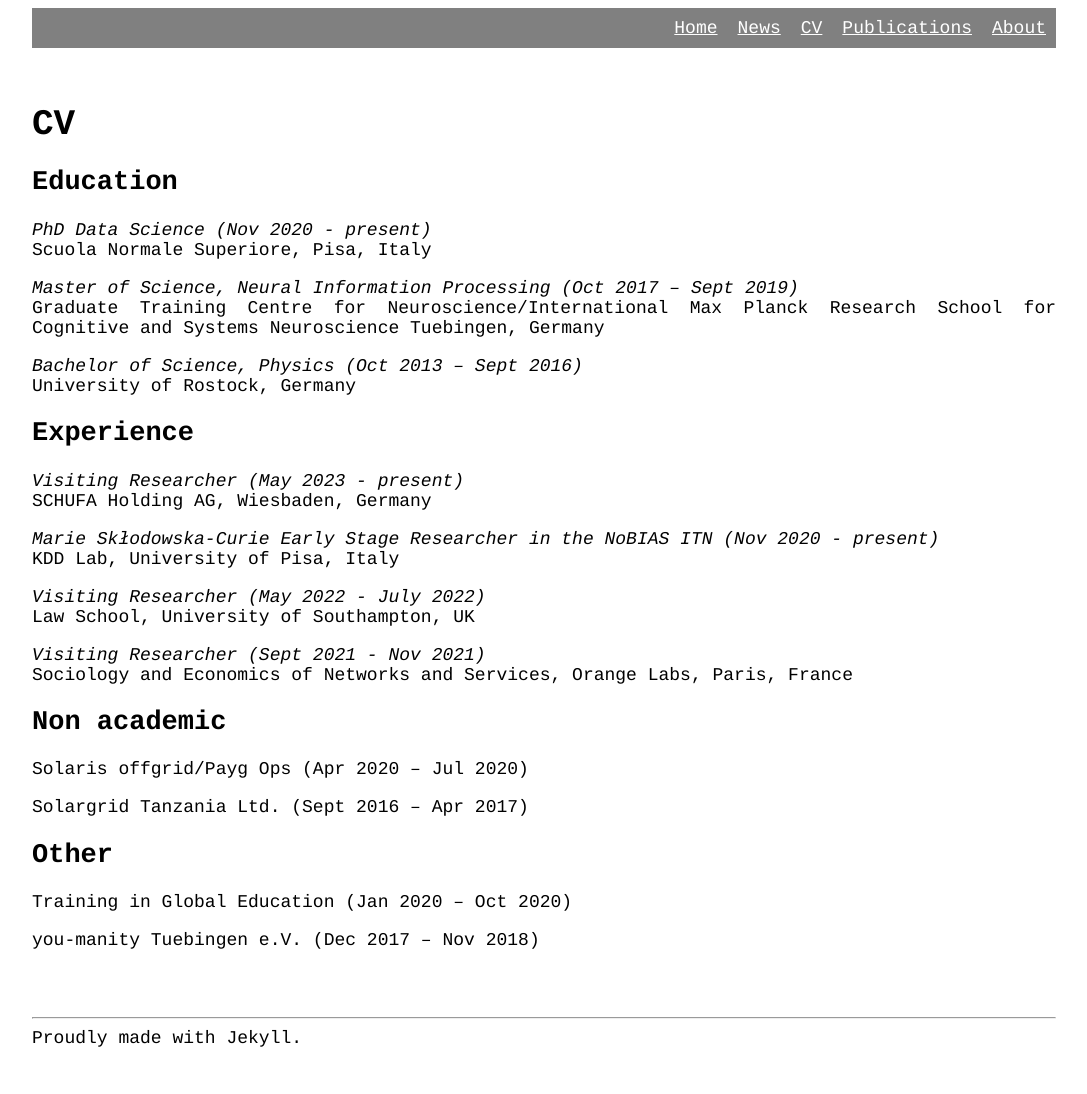
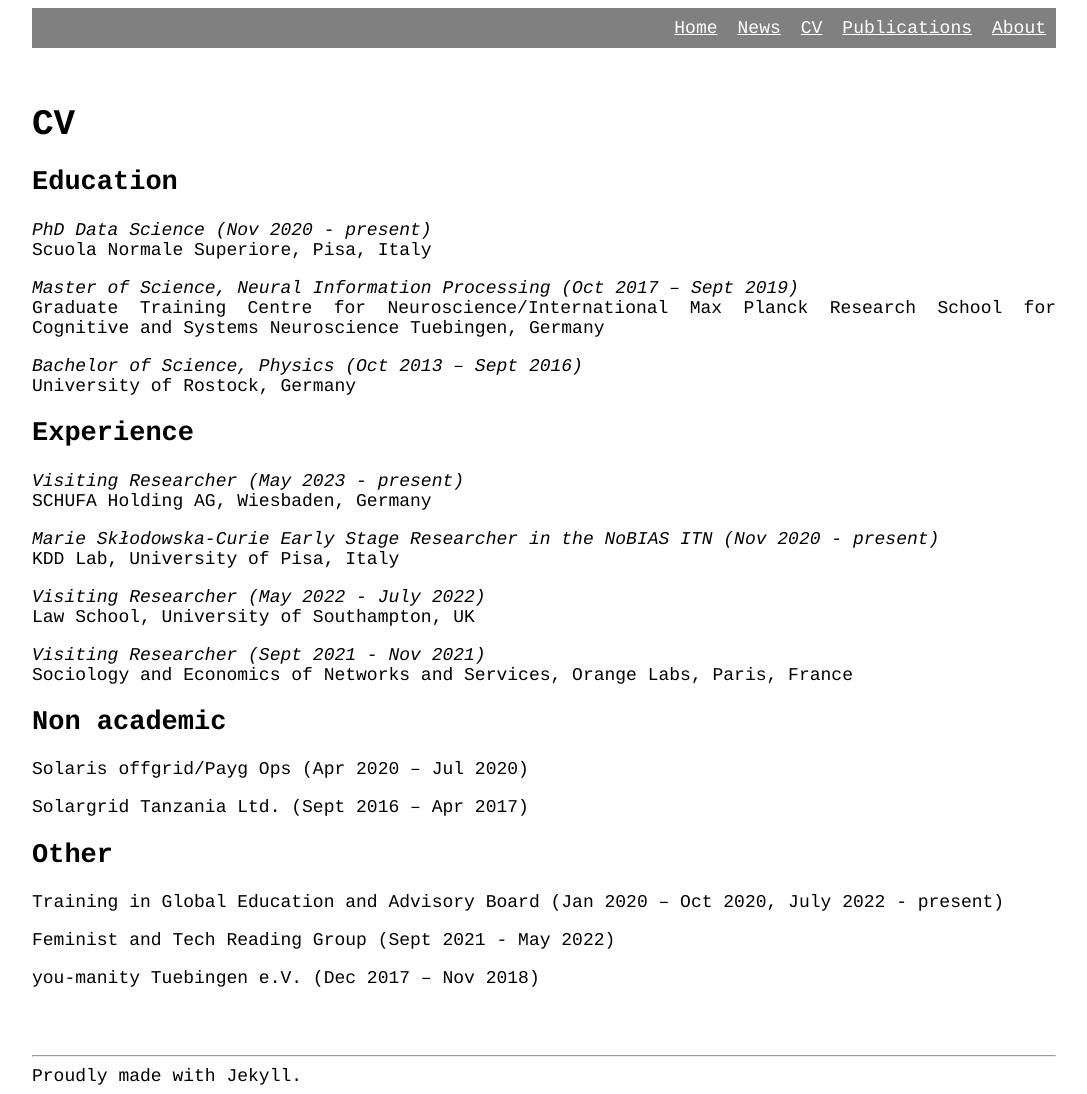
Before and after one commit to lstate/lstate.github.io, a Jekyll site: the page built from _pages/cv.markdown, in a window 1280 px wide. Shown: the whole page, without its empty margins (96-1183 px from the left). Built offline with Jekyll 4.4.1, drawn with Linux system fonts in a browser that asks for light colours; before the commit the page ends 1056 px from its top, so only the background shows below that.

Commit message:
update
add advisory board and fem + tech RG

```diff
--- a/_pages/cv.markdown
+++ b/_pages/cv.markdown
@@ -43,6 +43,8 @@ Solargrid Tanzania Ltd. (Sept 2016 – Apr 2017)
 
 ## Other
 
-Training in Global Education (Jan 2020 – Oct 2020)
+Training in Global Education and Advisory Board (Jan 2020 – Oct 2020, July 2022 - present)
+
+Feminist and Tech Reading Group (Sept 2021 - May 2022)
 
 you-manity Tuebingen e.V. (Dec 2017 – Nov 2018)
```
